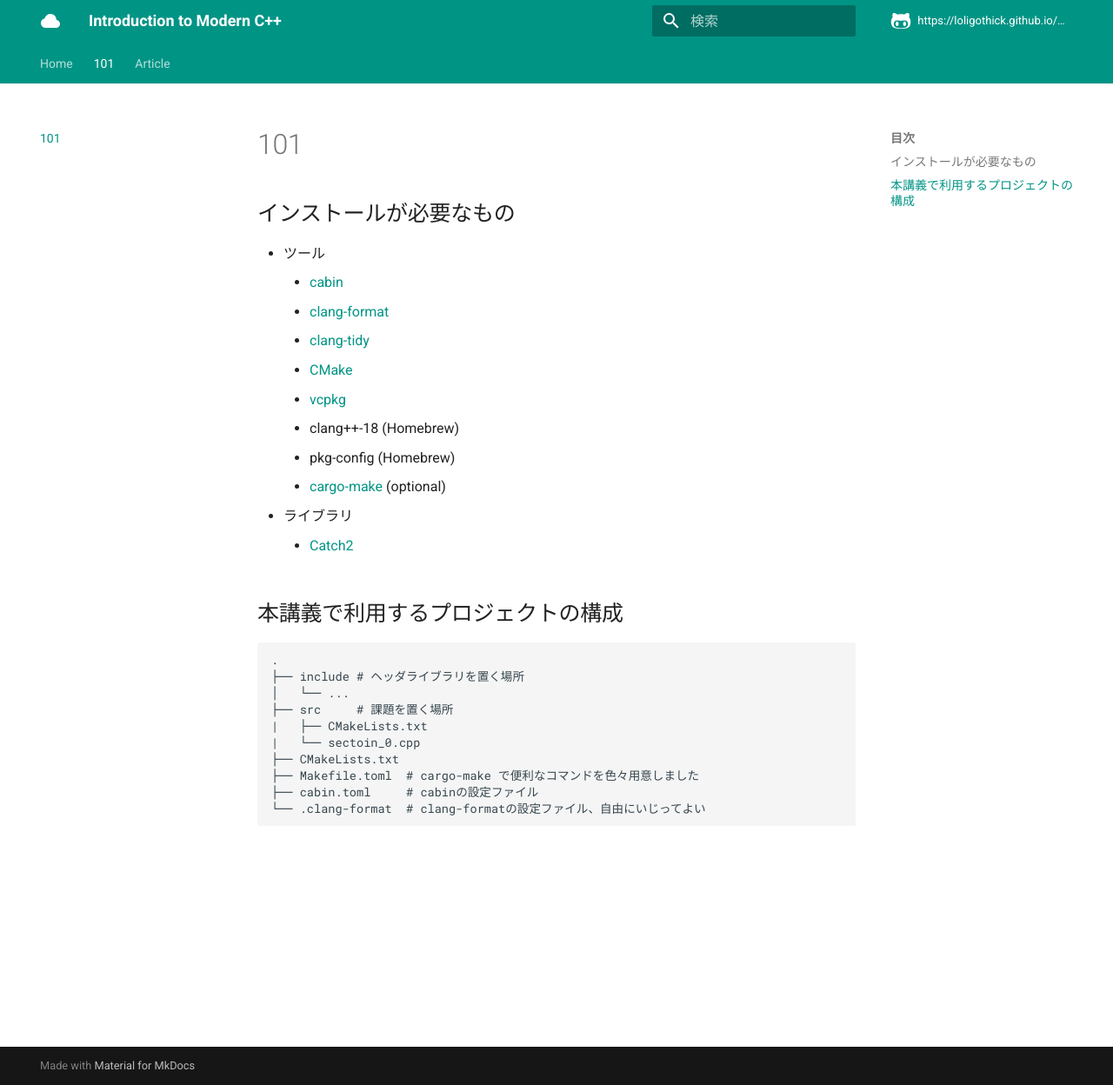
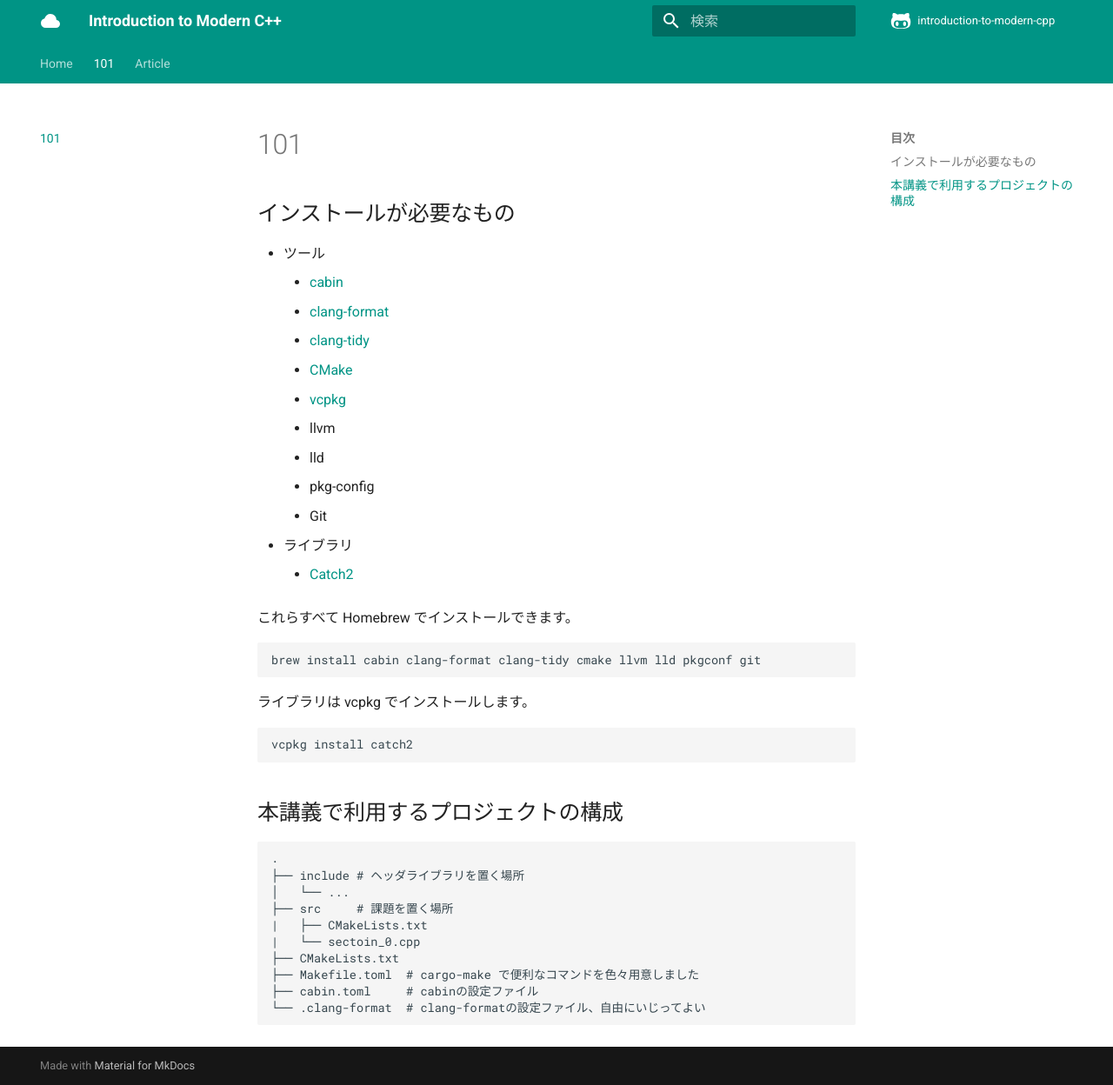
Before and after one commit to MitamaLab/introduction-to-modern-cpp, an MkDocs documentation site: the page built from book/docs/about.md, in a window 1280 px wide and 1248 px high. Shown: the whole window at 87% size. Built offline with MkDocs 1.6.1 and Material for MkDocs 9.7.7, drawn with Linux system fonts in a browser that asks for light colours; comment, search, counter and statistics services are not loaded.

Commit message:
wip: section 3

````diff
--- a/book/docs/about.md
+++ b/book/docs/about.md
@@ -6,12 +6,24 @@
     - [clang-tidy](https://clang.llvm.org/extra/clang-tidy/)
     - [CMake](https://cmake.org/)
     - [vcpkg](https://github.com/microsoft/vcpkg)
-    - clang++-18 (Homebrew)
-    - pkg-config (Homebrew)
-    - [cargo-make](https://github.com/sagiegurari/cargo-make) (optional)
+    - llvm
+    - lld
+    - pkg-config
+    - Git
 - ライブラリ
     - [Catch2](https://github.com/catchorg/Catch2)
 
+これらすべて Homebrew でインストールできます。
+
+```shell
+brew install cabin clang-format clang-tidy cmake llvm lld pkgconf git
+```
+
+ライブラリは vcpkg でインストールします。
+
+```shell
+vcpkg install catch2
+```
 
 ## 本講義で利用するプロジェクトの構成
 
--- a/book/mkdocs.yaml
+++ b/book/mkdocs.yaml
@@ -1,12 +1,12 @@
 # site configs
 site_name: Introduction to Modern C++
-site_url: https://loligothick.github.io/introduction-to-modern-cpp/
+site_url: https://mitamalab.github.io/introduction-to-modern-cpp/
 site_description: Introduction to Modern C++
 site_author: Mitama
 
 # repository
-repo_name: https://loligothick.github.io/introduction-to-modern-cpp/
-repo_url: https://loligothick.github.io/introduction-to-modern-cpp/
+repo_name: introduction-to-modern-cpp
+repo_url: https://github.com/MitamaLab/introduction-to-modern-cpp
 
 # theme settings
 theme:
@@ -32,6 +32,7 @@ markdown_extensions:
   - codehilite
   - footnotes
   - meta
+  - pymdownx.details
   - pymdownx.inlinehilite
   - pymdownx.magiclink
   - pymdownx.superfences
@@ -50,3 +51,4 @@ nav:
   - Article:
     - '1. C++の基本的な言語機能①': article/section_1.md
     - '2. C++の基本的な言語機能②': article/section_2.md
+    - '3. クラス': article/section_3.md
````
Also changed, not shown: book/docs/article/section_1.md (+1 -1 lines), book/docs/article/section_2.md (+5 -5 lines), book/docs/article/section_3.md (added, +121 -0 lines), book/docs/index.md (+4 -1 lines).
